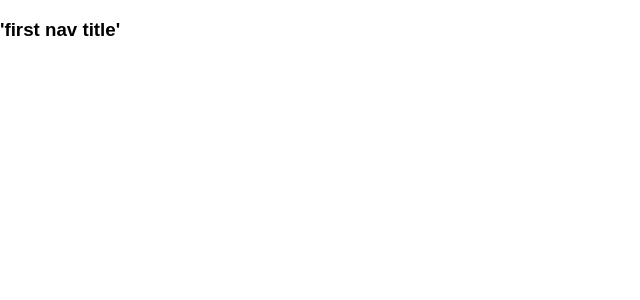
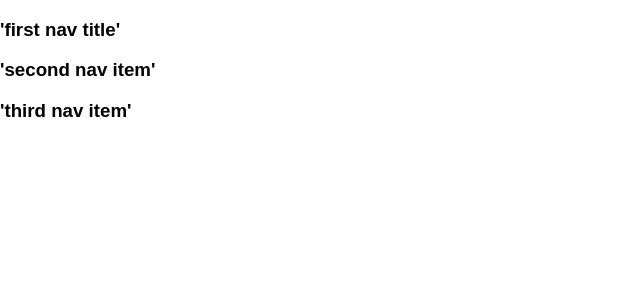
Before and after one commit to lezinst/ReactTest, a React (Create React App) app: page / in a window 1280 px wide. Shown: the top 300 px of the page, without its empty margins (0-640 px from the left). Built offline with nearby package versions, Linux system fonts and the light colour scheme.

Commit message:
nested nav in app

```diff
--- a/src/App.js
+++ b/src/App.js
@@ -1,12 +1,11 @@
 import React, { Component } from 'react';
-import { First } from './components/component.first';
 import './App.css';
-
+import { Nav } from './components/component.nav'
 class App extends Component {
   render() {
     return (
       <div className="App">
-      <First></First>
+        <Nav></Nav>
       </div>
     );
   }
```
